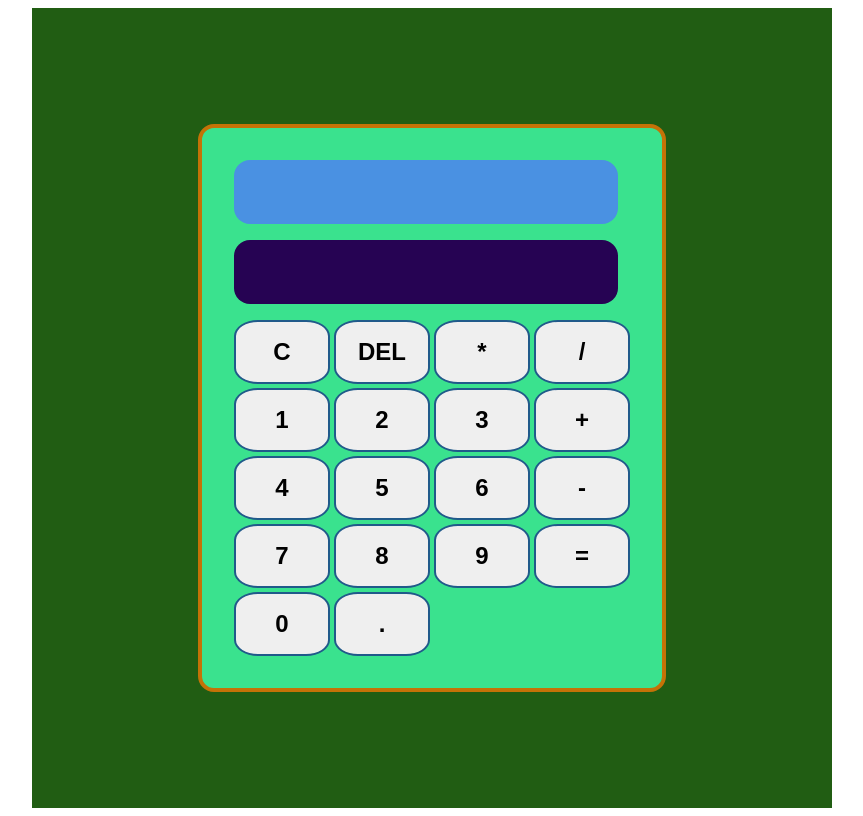
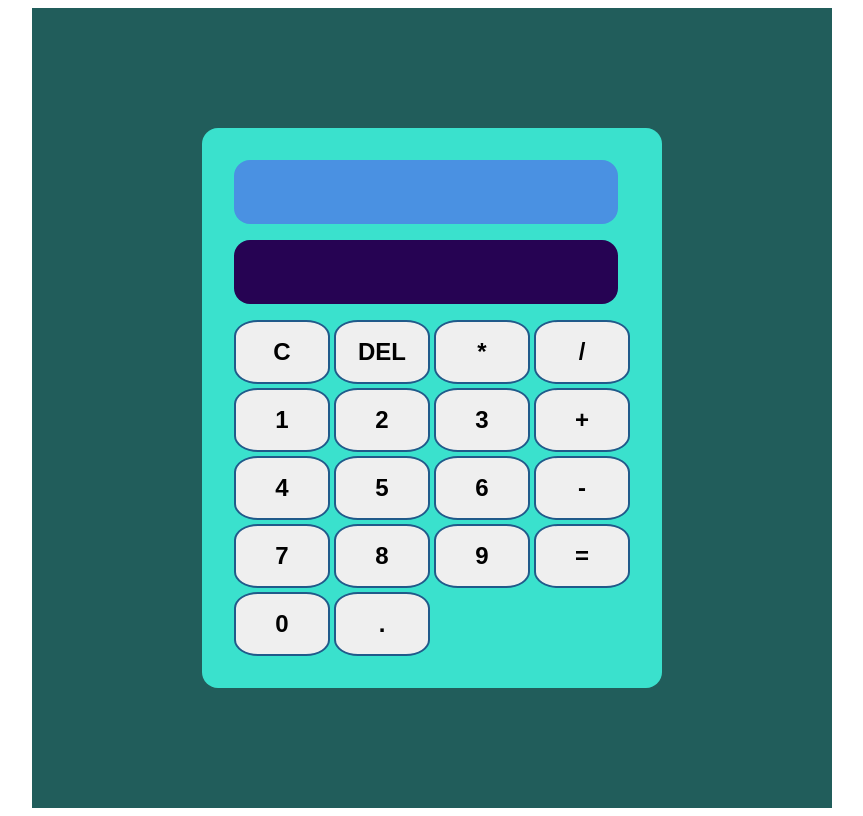
Before and after one commit to kwojtas172/calculator, a plain HTML site: page calculator/index.html in a window 1280 px wide. Shown: the whole page, without its empty margins (208-1071 px from the left). Drawn offline with Linux system fonts and the light colour scheme.

Commit message:
Update main.css

```diff
--- a/calculator/css/main.css
+++ b/calculator/css/main.css
@@ -8,7 +8,7 @@ main {
   -webkit-box-pack: center;
   -ms-flex-pack: center;
   justify-content: center;
-  background-color: #215D13;
+  background-color: #215D5B;
   width: 50rem;
   height: 50rem;
   margin: 0 auto;
@@ -25,8 +25,8 @@ main {
   -webkit-box-pack: center;
   -ms-flex-pack: center;
   justify-content: center;
-  background-color: #3ae28e;
-  border: 0.25rem solid #c47207;
+  background-color: #3AE1CD;
+/*   border: 0.25rem solid #c47207; */
   border-radius: 1rem;
   padding: 2rem;
 }
```
